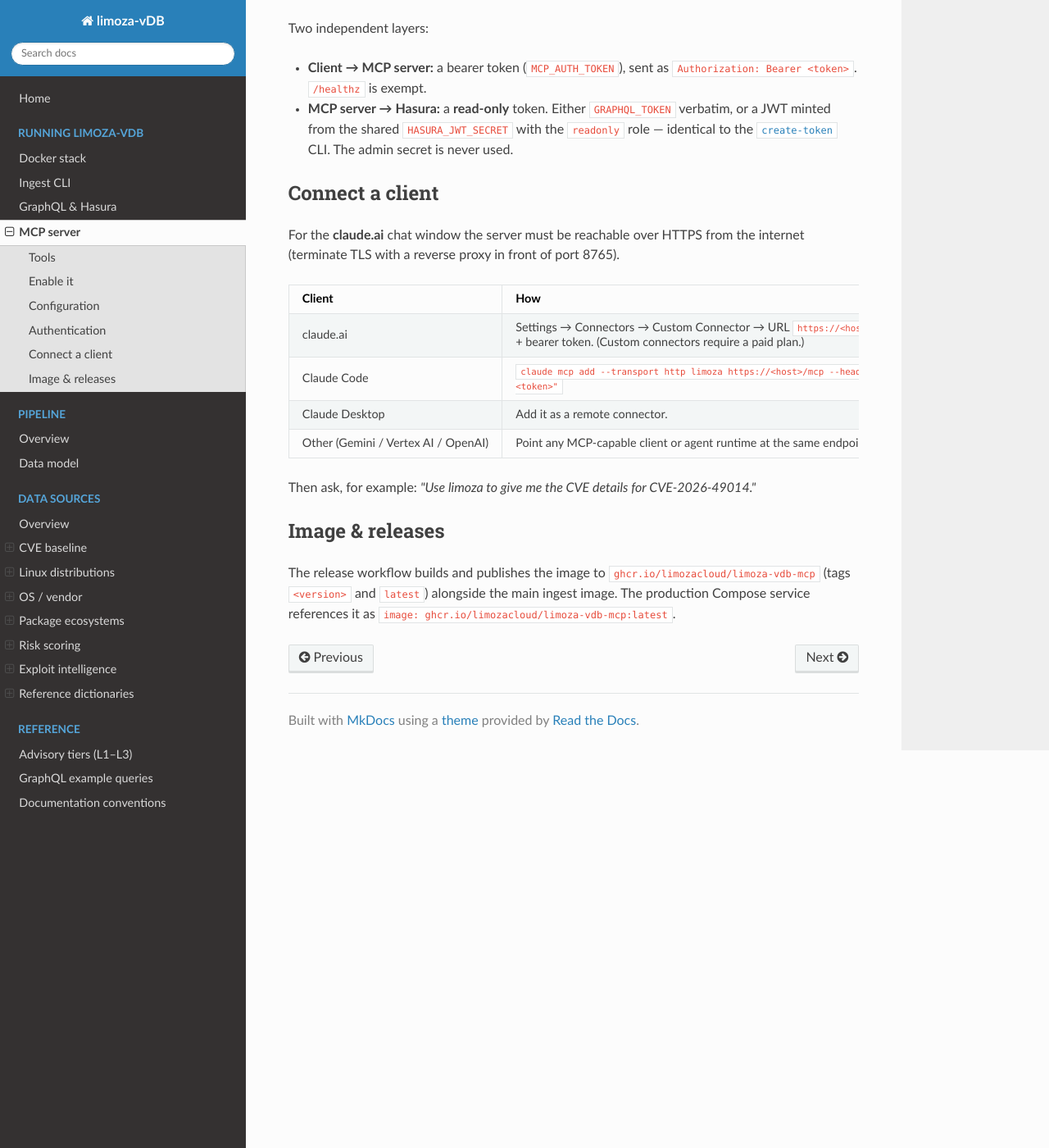
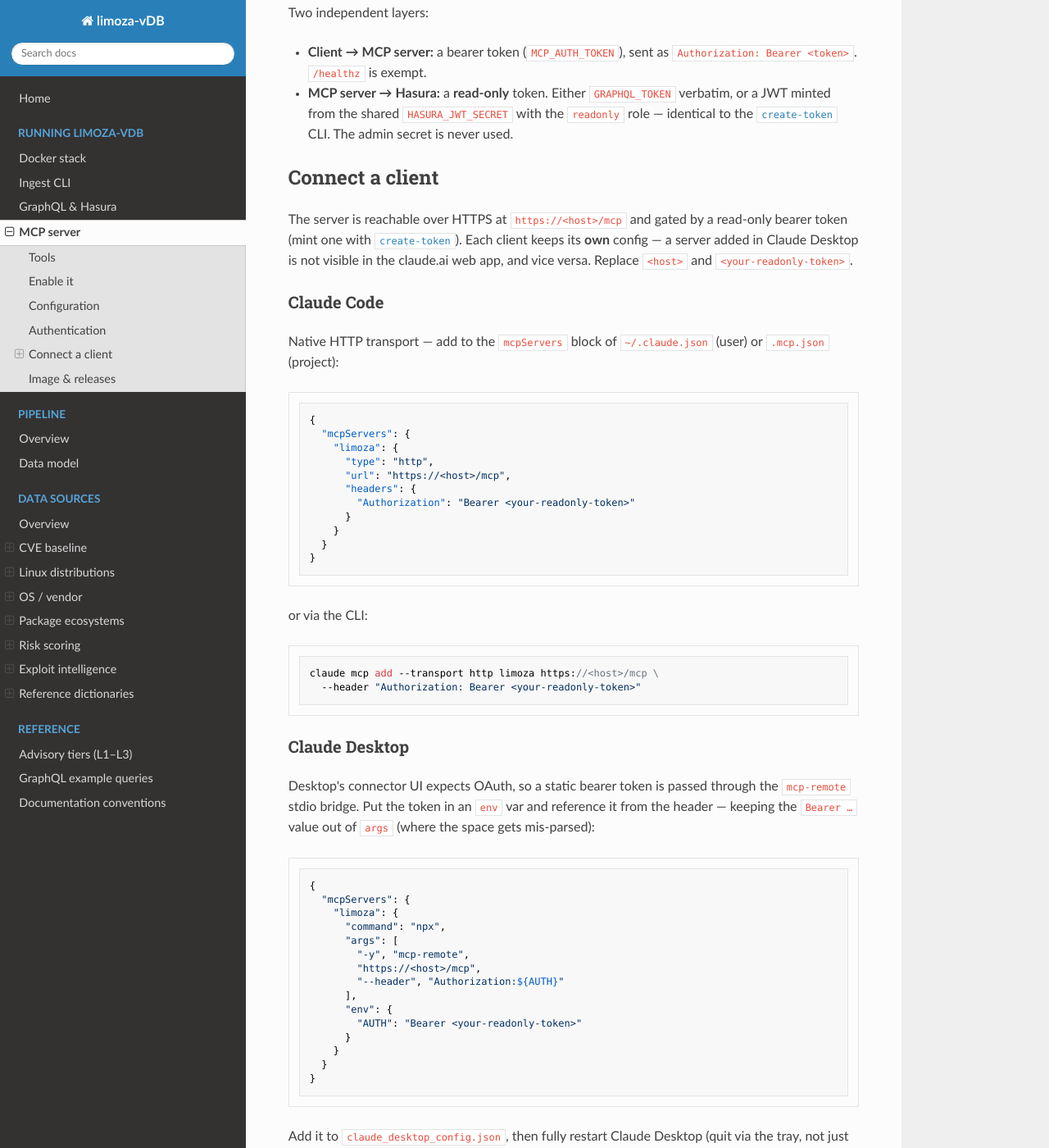
Before and after one commit to Limozacloud/limoza-vDB, an MkDocs documentation site: the page built from docs/running/mcp.md, in a window 1280 px wide and 1400 px high, scrolled down 1666 px. Shown: the whole window at 82% size. Built offline with MkDocs 1.6.1, drawn with Linux system fonts in a browser that asks for light colours; nearby versions of some CDN libraries; some of the changed text lies outside the part shown.

Commit message:
docs: MCP client integration (Claude Code / Desktop) + check_vulnerable tool
Per-client connection JSON (Claude Code type:http; Claude Desktop via mcp-remote
with the bearer token in an env var) and the new check_vulnerable tool.

````diff
--- a/docs/running/mcp.md
+++ b/docs/running/mcp.md
@@ -29,10 +29,8 @@
 
 | Tool | Description |
 |------|-------------|
-| `get_cve_detail(cve_id)` | All known data for one CVE — titles, descriptions, CVSS, CWEs, references, vendor advisories, upstream fixes, affected/fixed packages across all distros, mitigations, impacts, exploits, EPSS/KEV/SSVC triage signals, and history. |
-
-More tools (mitigations per distro, package status, triage) are planned; this first
-release ships a single use case.
+| `get_cve_detail(cve_id)` | All known data for one CVE — descriptions, CVSS, CWEs, references, solutions/workarounds, impacts, vendor assessments, advisories, exploits, EPSS/KEV/SSVC triage signals, a sample of affected packages, and the L1–L3 advisory tiers. |
+| `check_vulnerable(purl, version, release)` | Version-compares an installed package against the affected-version data: "is X version Y vulnerable?" Returns the matching CVEs with fixed version, status, and source. `release` (el9, jammy, bookworm, …) is required for OS packages, omitted for language ecosystems. |
 
 ## Enable it
 
@@ -75,17 +73,78 @@
 
 ## Connect a client
 
-For the **claude.ai** chat window the server must be reachable over HTTPS from the
-internet (terminate TLS with a reverse proxy in front of port 8765).
+The server is reachable over HTTPS at `https://<host>/mcp` and gated by a read-only
+bearer token (mint one with [`create-token`](graphql.md#read-only-tokens)). Each
+client keeps its **own** config — a server added in Claude Desktop is not visible in
+the claude.ai web app, and vice versa. Replace `<host>` and `<your-readonly-token>`.
 
-| Client | How |
-|--------|-----|
-| claude.ai | Settings → Connectors → Custom Connector → URL `https://<host>/mcp` + bearer token. (Custom connectors require a paid plan.) |
-| Claude Code | `claude mcp add --transport http limoza https://<host>/mcp --header "Authorization: Bearer <token>"` |
-| Claude Desktop | Add it as a remote connector. |
-| Other (Gemini / Vertex AI / OpenAI) | Point any MCP-capable client or agent runtime at the same endpoint — the protocol is model-agnostic. |
+### Claude Code
 
-Then ask, for example: *"Use limoza to give me the CVE details for CVE-2026-49014."*
+Native HTTP transport — add to the `mcpServers` block of `~/.claude.json` (user) or
+`.mcp.json` (project):
+
+```json
+{
+  "mcpServers": {
+    "limoza": {
+      "type": "http",
+      "url": "https://<host>/mcp",
+      "headers": {
+        "Authorization": "Bearer <your-readonly-token>"
+      }
+    }
+  }
+}
+```
+
+or via the CLI:
+
+```bash
+claude mcp add --transport http limoza https://<host>/mcp \
+  --header "Authorization: Bearer <your-readonly-token>"
+```
+
+### Claude Desktop
+
+Desktop's connector UI expects OAuth, so a static bearer token is passed through the
+`mcp-remote` stdio bridge. Put the token in an `env` var and reference it from the
+header — keeping the `Bearer …` value out of `args` (where the space gets
+mis-parsed):
+
+```json
+{
+  "mcpServers": {
+    "limoza": {
+      "command": "npx",
+      "args": [
+        "-y", "mcp-remote",
+        "https://<host>/mcp",
+        "--header", "Authorization:${AUTH}"
+      ],
+      "env": {
+        "AUTH": "Bearer <your-readonly-token>"
+      }
+    }
+  }
+}
+```
+
+Add it to `claude_desktop_config.json`, then fully restart Claude Desktop (quit via
+the tray, not just close the window).
+
+### claude.ai (web)
+
+Settings → Connectors → Custom Connector → URL `https://<host>/mcp`. The web UI uses
+OAuth; this server is bearer-only, so prefer Claude Code / Claude Desktop unless an
+OAuth layer is added. (Custom connectors require a paid plan.)
+
+### Other clients
+
+Point any MCP-capable client or agent runtime (Gemini / Vertex AI / OpenAI) at the
+same endpoint — the protocol is model-agnostic.
+
+Then ask, for example: *"Use limoza to give me the CVE details for CVE-2026-49014"*
+or *"Use limoza: is openssl 1.0.1e-30.el6_6.1 on RHEL 6 vulnerable?"*
 
 ## Image & releases
 
````
